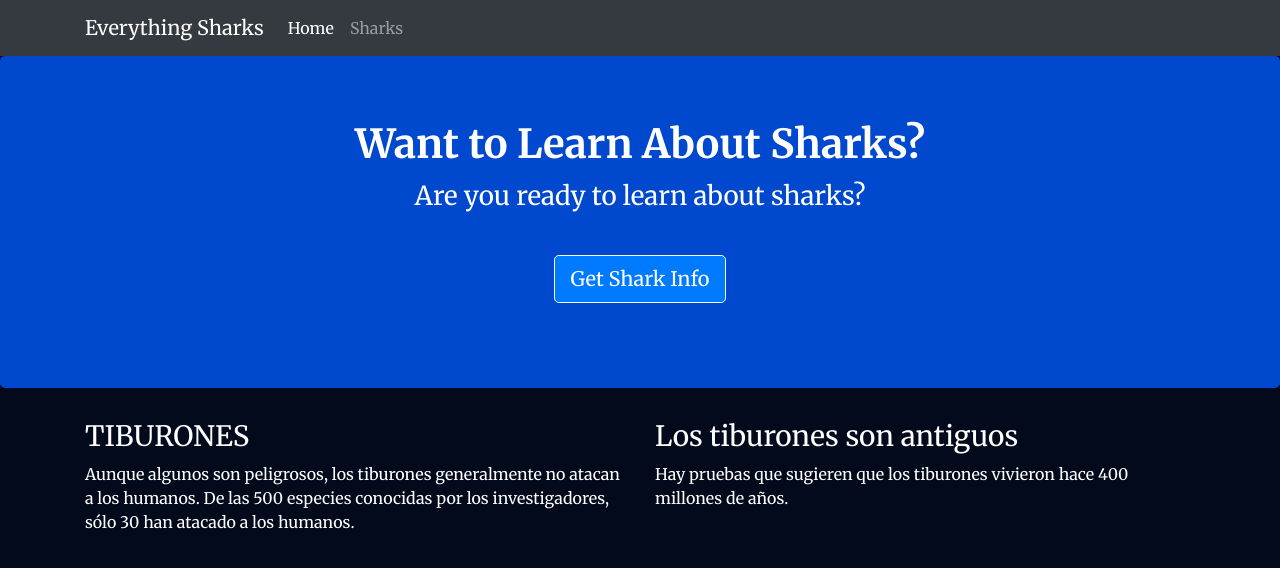
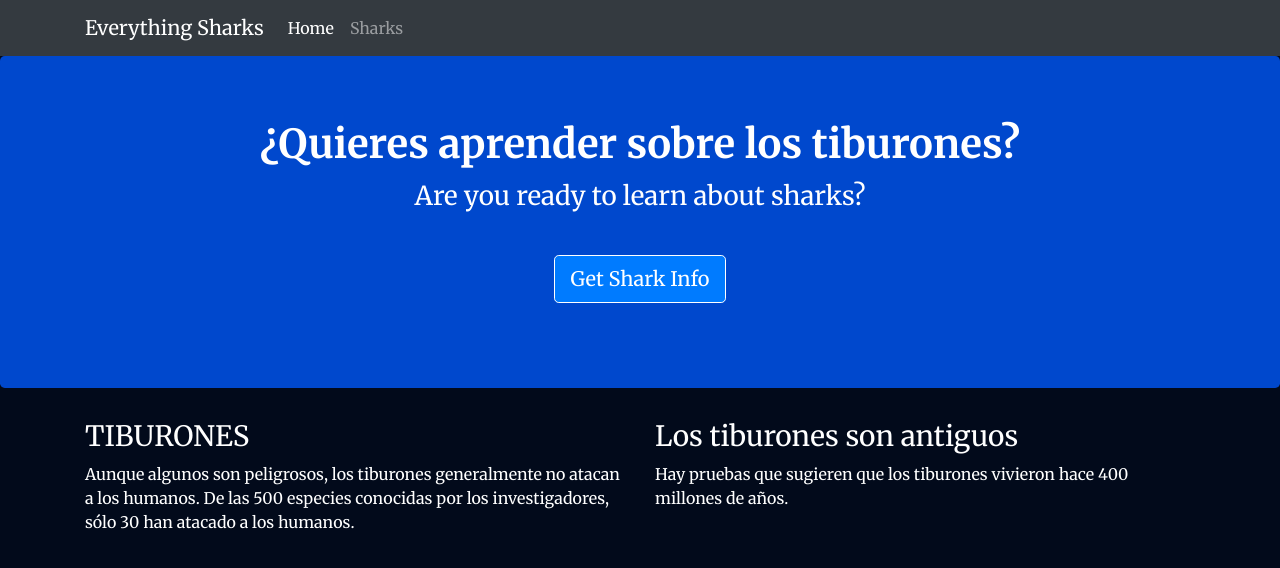
Before and after one commit to marcosxaviercastaneda200/practica-unir-eiec, a website: page views/index.html in a window 1280 px wide. Drawn offline with nearby package versions, Linux system fonts and the light colour scheme.

Commit message:
Traduciendo 1era linea del titulo

```diff
--- a/views/index.html
+++ b/views/index.html
@@ -27,7 +27,7 @@
     </nav>
     <div class="jumbotron">
         <div class="container">
-            <h1>Want to Learn About Sharks?</h1>
+            <h1>¿Quieres aprender sobre los tiburones?</h1>
             <p>Are you ready to learn about sharks?</p>
             <br>
             <p><a class="btn btn-primary btn-lg" href="/sharks" role="button">Get Shark Info</a>
```
